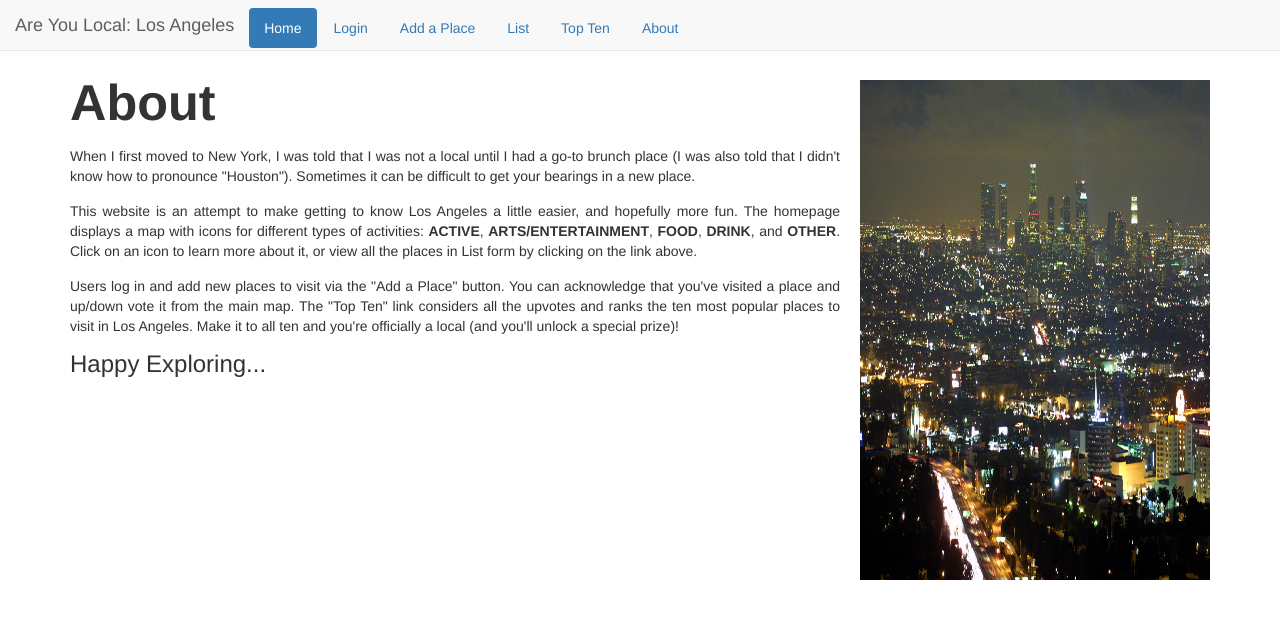
After one commit to peterskipper/are-you-local, a Flask app: page /about in a window 1280 px wide. The commit adds this page. Shown: the top 619 px of the page. Run offline with Flask 2, Linux system fonts and the light colour scheme; some libraries are stand-ins or nearby versions.

Commit message:
Well formatted About page

```diff
--- a/app/static/css/main.css
+++ b/app/static/css/main.css
@@ -118,3 +118,17 @@ h1 {
   text-align: center;
   padding: 15px 10px;
 }
+.about{
+  margin-top: -10px;
+}
+
+.about_p {
+  margin-bottom: 25px;
+  text-align: justify;
+}
+
+#LAPic {
+  float: right;
+  margin-left: 20px;
+  margin-top: 20px;
+}
--- /dev/null
+++ b/app/templates/about.html
@@ -0,0 +1,16 @@
+{% extends "base.html" %}
+
+{% block content %}
+<div width="100%">
+<img src="{{url_for('static', filename='images/LosAngeles.jpg')}}" width="350px", height="500px" id="LAPic">
+<h1 class="about">About</h1>
+
+<p class="about about_p">When I first moved to New York, I was told that I was not a local until I had a go-to brunch place (I was also told that I didn't know how to pronounce &quot;Houston&quot;). Sometimes it can be difficult to get your bearings in a new place.</p>
+
+<p class="about about_p">This website is an attempt to make getting to know Los Angeles a little easier, and hopefully more fun. The homepage displays a map with icons for different types of activities: <strong>ACTIVE</strong>, <strong>ARTS/ENTERTAINMENT</strong>, <strong>FOOD</strong>, <strong>DRINK</strong>, and <strong>OTHER</strong>. Click on an icon to learn more about it, or view all the places in List form by clicking on the link above.</p>
+
+<p class="about about_p">Users log in and add new places to visit via the &quot;Add a Place&quot; button. You can acknowledge that you've visited a place and up/down vote it from the main map.  The &quot;Top Ten&quot; link considers all the upvotes and ranks the ten most popular places to visit in Los Angeles. Make it to all ten and you're officially a local (and you'll unlock a special prize)!</p>
+
+<h3 class="about about_h3">Happy Exploring...</h3>
+</div>
+{% endblock %}
--- a/app/templates/base.html
+++ b/app/templates/base.html
@@ -41,6 +41,7 @@
                     <li><a href="{{ url_for('add_poi_get') }}">Add a Place</a></li>
                     <li><a href="{{url_for('all_pois')}}">List</a></li>
                     <li><a href="{{url_for('top_ten')}}">Top Ten</a></li>
+                    <li><a href="{{url_for('about')}}">About</a></li>
                 </ul>
             </div>
 
--- a/app/views.py
+++ b/app/views.py
@@ -208,3 +208,7 @@ def all_pois():
         poi_list.append(entry)
 
     return render_template('all_pois.html', poi_list=poi_list)
+
+@app.route('/about')
+def about():
+    return render_template('about.html')
```
Also changed, not shown: app/static/images/LosAngeles.jpg (added), 3 other files.
